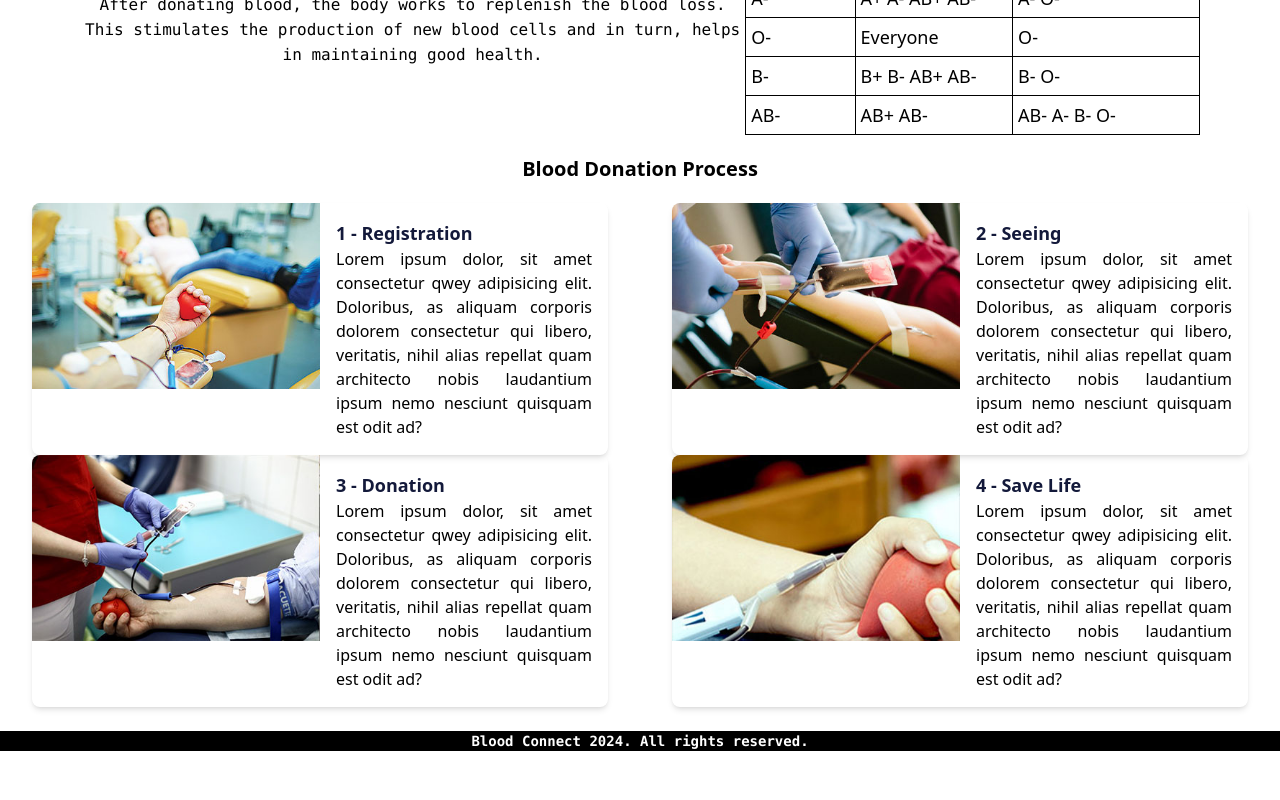
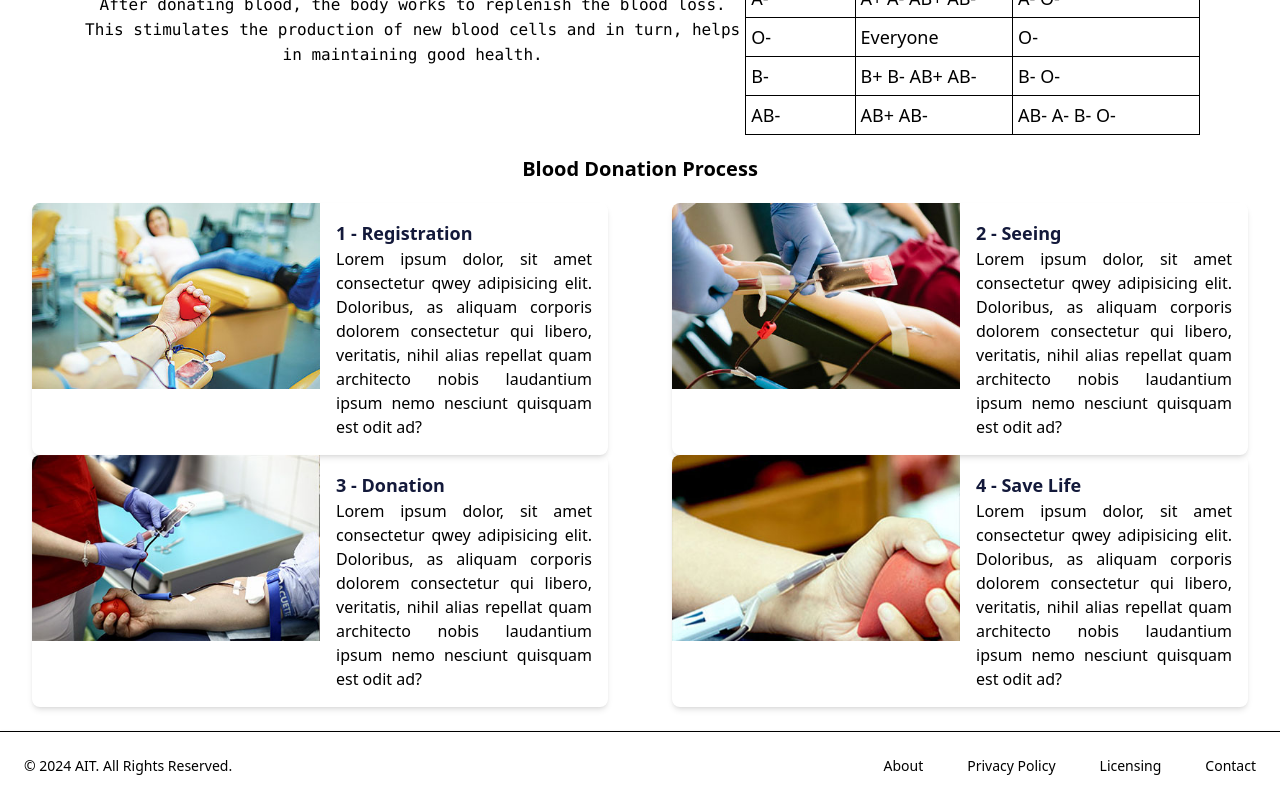
Before and after one commit to prikshit4829/blood_bank, a React (Create React App) app in the folder client/: page / in a window 1280 px wide. Shown: the part 926-1726 px from the top of the page. Before the commit the page ends 1677 px from the top, so only its background shows below. Built offline with nearby package versions, Linux system fonts and the light colour scheme; no server answers.

Commit message:
added footer

```diff
--- /dev/null
+++ b/client/src/Components/Main/Footer.js
@@ -0,0 +1,27 @@
+import React from 'react';
+
+const Footer = () => {
+    return (
+
+        <footer class="w-full p-4 bg-white border-t border-gray-200 shadow md:flex md:items-center md:justify-between md:p-6 dark:bg-gray-800 dark:border-gray-600">
+            <span class="text-sm text-gray-500 sm:text-center dark:text-gray-400">© 2024 <a href="" class="hover:underline">AIT</a>. All Rights Reserved.
+            </span>
+            <ul class="flex flex-wrap items-center mt-3 text-sm font-medium text-gray-500 dark:text-gray-400 sm:mt-0 gap-5">
+                <li>
+                    <a href="#" class="hover:underline me-4 md:me-6">About</a>
+                </li>
+                <li>
+                    <a href="#" class="hover:underline me-4 md:me-6">Privacy Policy</a>
+                </li>
+                <li>
+                    <a href="#" class="hover:underline me-4 md:me-6">Licensing</a>
+                </li>
+                <li>
+                    <a href="#" class="hover:underline">Contact</a>
+                </li>
+            </ul>
+        </footer>
+    )
+}
+
+export default Footer;
--- a/client/src/Components/Main/Home.js
+++ b/client/src/Components/Main/Home.js
@@ -6,6 +6,7 @@ import g1 from "../../assets/donation/g1.jpg"
 import g2 from "../../assets/donation/g2.jpg"
 import g3 from "../../assets/donation/g3.jpg"
 import g4 from "../../assets/donation/g4.jpg"
+import Footer from './Footer';
 const Home = () => {
     const temp = [
         { blood: "A+", donate: "A+ AB+", recieve: "A+ A- O+ O-" },
@@ -81,9 +82,10 @@ const Home = () => {
                 )}
             </div>
             <br />
-            <div className='w-full bg-black text-white-900 h-max text-sm text-center font-bold'>
+            <Footer/>
+            {/* <div className='w-full bg-black text-white-900 h-max text-sm text-center font-bold'>
                 <code>Blood Connect {new Date().getFullYear()}. All rights reserved.</code>
-            </div>
+            </div> */}
         </div>
     )
 }
```
